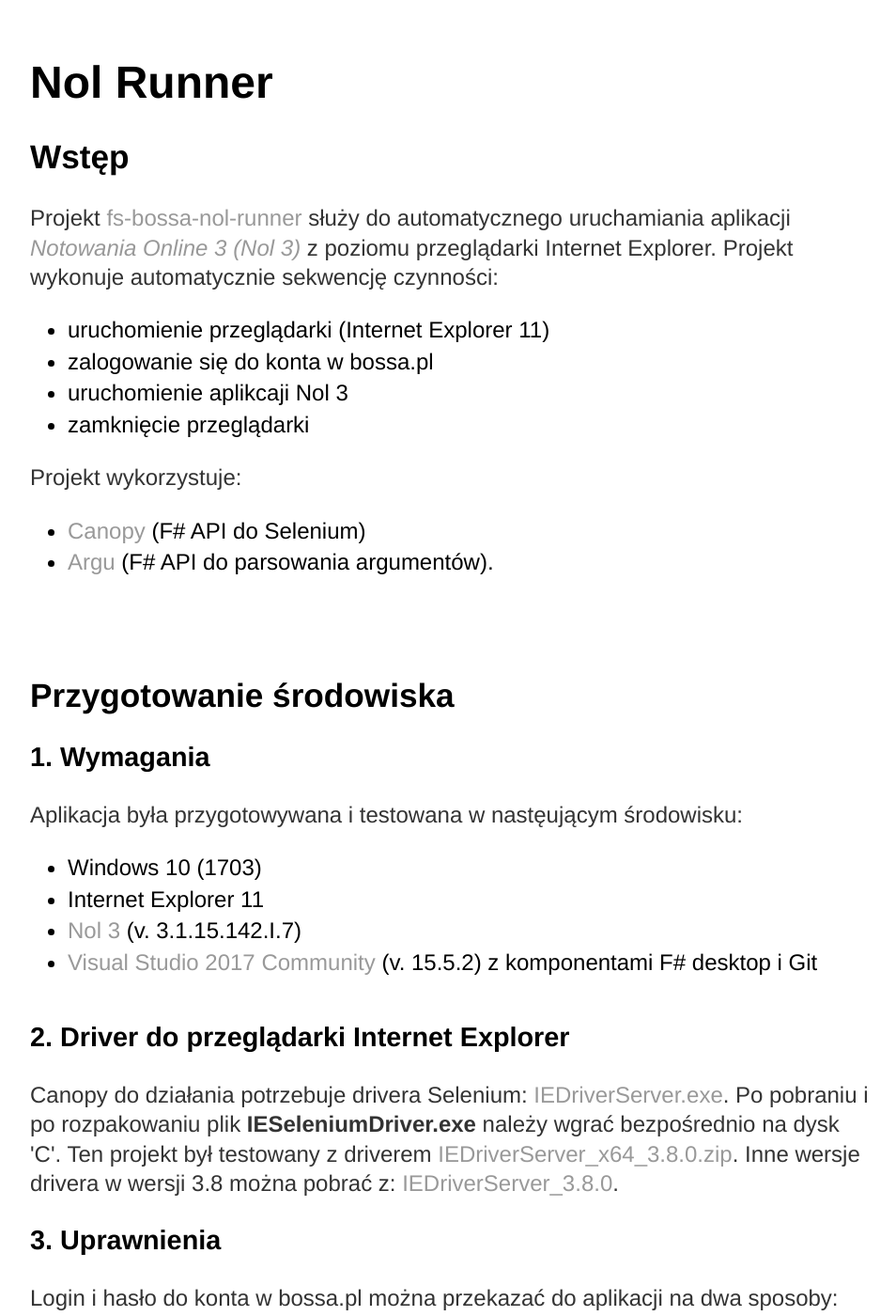
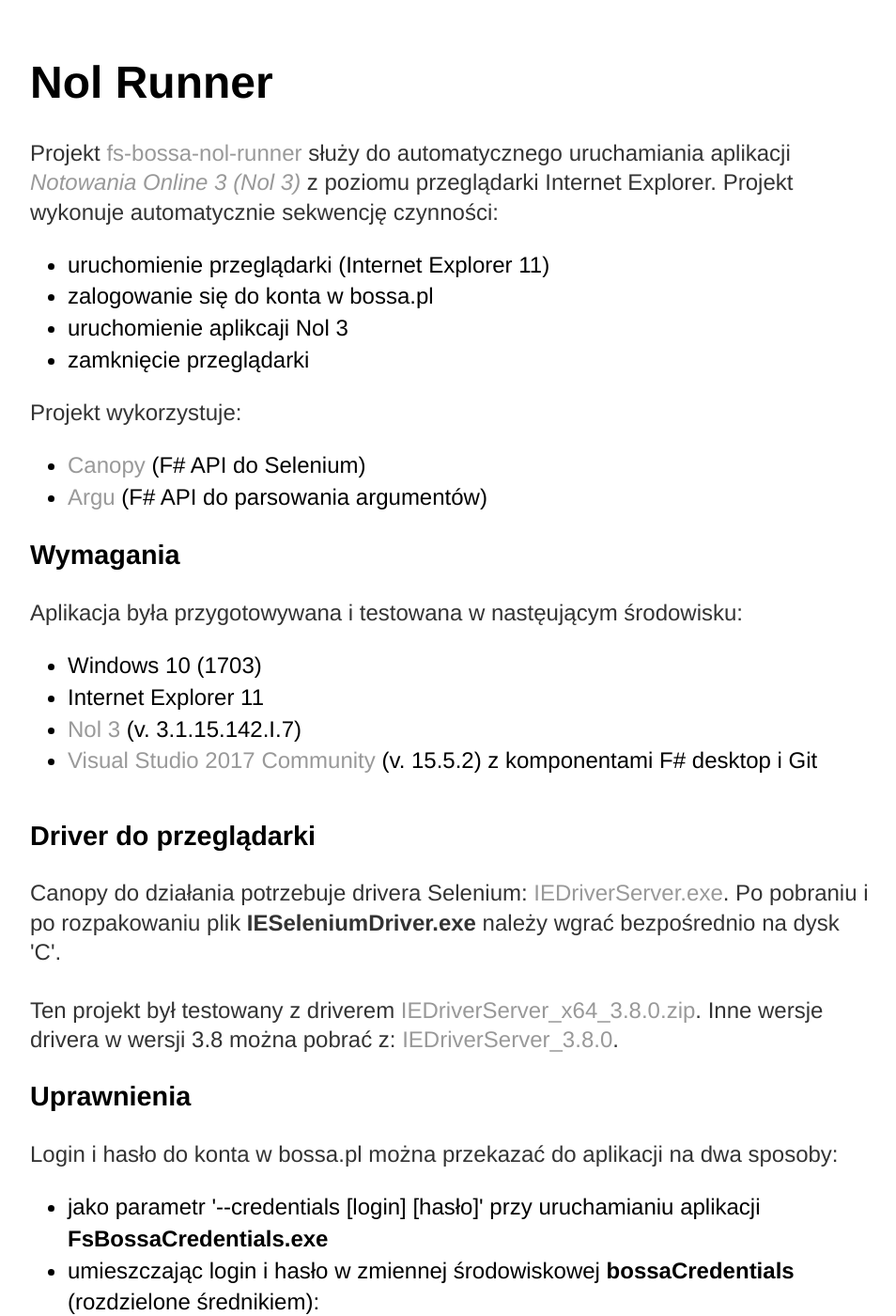
Before and after one commit to zbigniew-gajewski/fs-bossa-nol-runner, a Jekyll site: the page built from docs/index.html, in a window 1280 px wide and 1400 px high. Shown: the whole window at 94% size, without its empty margins (160-1114 px from the left). Built offline with Jekyll 4.4.1, drawn with Linux system fonts in a browser that asks for light colours; some of the changed text lies outside the part shown.

Commit message:
description cleanup

```diff
--- a/docs/index.html
+++ b/docs/index.html
@@ -5,11 +5,11 @@ title: Nol3 runner
 
 <div class="blurb">
 	<h1>Nol Runner</h1>
-	<h2>Wstęp</h2>
 	<p>Projekt
 		<a href="https://github.com/zbigniew-gajewski/fs-bossa-nol-runner">fs-bossa-nol-runner</a> służy do automatycznego uruchamiania aplikacji
-		<em> <a href="http://bossa.pl/oferta/internet/pomoc/nol/">Notowania Online 3 (Nol 3)</a></em> z poziomu przeglądarki Internet Explorer.
-		Projekt wykonuje automatycznie sekwencję czynności:
+		<em>
+			<a href="http://bossa.pl/oferta/internet/pomoc/nol/">Notowania Online 3 (Nol 3)</a>
+		</em> z poziomu przeglądarki Internet Explorer. Projekt wykonuje automatycznie sekwencję czynności:
 		<ul>
 			<li>uruchomienie przeglądarki (Internet Explorer 11)</li>
 			<li>zalogowanie się do konta w bossa.pl</li>
@@ -19,14 +19,13 @@ title: Nol3 runner
 	</p>
 	<p>Projekt wykorzystuje:
 		<ul>
-			<li><a href="https://lefthandedgoat.github.io/canopy/">Canopy</a> (F# API do Selenium)</li>
-			<li><a href="http://fsprojects.github.io/Argu/tutorial.html">Argu</a> (F# API do parsowania argumentów).</li>
+			<li>
+				<a href="https://lefthandedgoat.github.io/canopy/">Canopy</a> (F# API do Selenium)</li>
+			<li>
+				<a href="http://fsprojects.github.io/Argu/tutorial.html">Argu</a> (F# API do parsowania argumentów)</li>
 		</ul>
-	</br>
 	</p>
-	</br>
-	<h2>Przygotowanie środowiska</h2>
-	<h3>1. Wymagania</h3>
+	<h3>Wymagania</h3>
 	<p>Aplikacja była przygotowywana i testowana w nastęującym środowisku:</p>
 	<ul>
 		<li>Windows 10 (1703)</li>
@@ -41,15 +40,18 @@ title: Nol3 runner
 	</ul>
 
 	</p>
-	<h3>2. Driver do przeglądarki Internet Explorer</h3>
+	<h3>Driver do przeglądarki</h3>
 	<p>
 		Canopy do działania potrzebuje drivera Selenium:
 		<a href="http://selenium-release.storage.googleapis.com/index.html">IEDriverServer.exe</a>. Po pobraniu i po rozpakowaniu plik
-		<strong>IESeleniumDriver.exe</strong> należy wgrać bezpośrednio na dysk 'C'. Ten projekt był testowany z driverem
+		<strong>IESeleniumDriver.exe</strong> należy wgrać bezpośrednio na dysk 'C'.
+		</br>
+		</br>
+		Ten projekt był testowany z driverem
 		<a href="http://selenium-release.storage.googleapis.com/3.8/IEDriverServer_x64_3.8.0.zip">IEDriverServer_x64_3.8.0.zip</a>. Inne wersje drivera w wersji 3.8 można pobrać z:
 		<a href="http://selenium-release.storage.googleapis.com/index.html?path=3.8/">IEDriverServer_3.8.0</a>.
 	</p>
-	<h3>3. Uprawnienia</h3>
+	<h3>Uprawnienia</h3>
 	<p>
 		Login i hasło do konta w bossa.pl można przekazać do aplikacji na dwa sposoby:
 		<ul>
```
Also changed, not shown: other parts of docs/index.html (+2 -2 lines), 1 other file.
